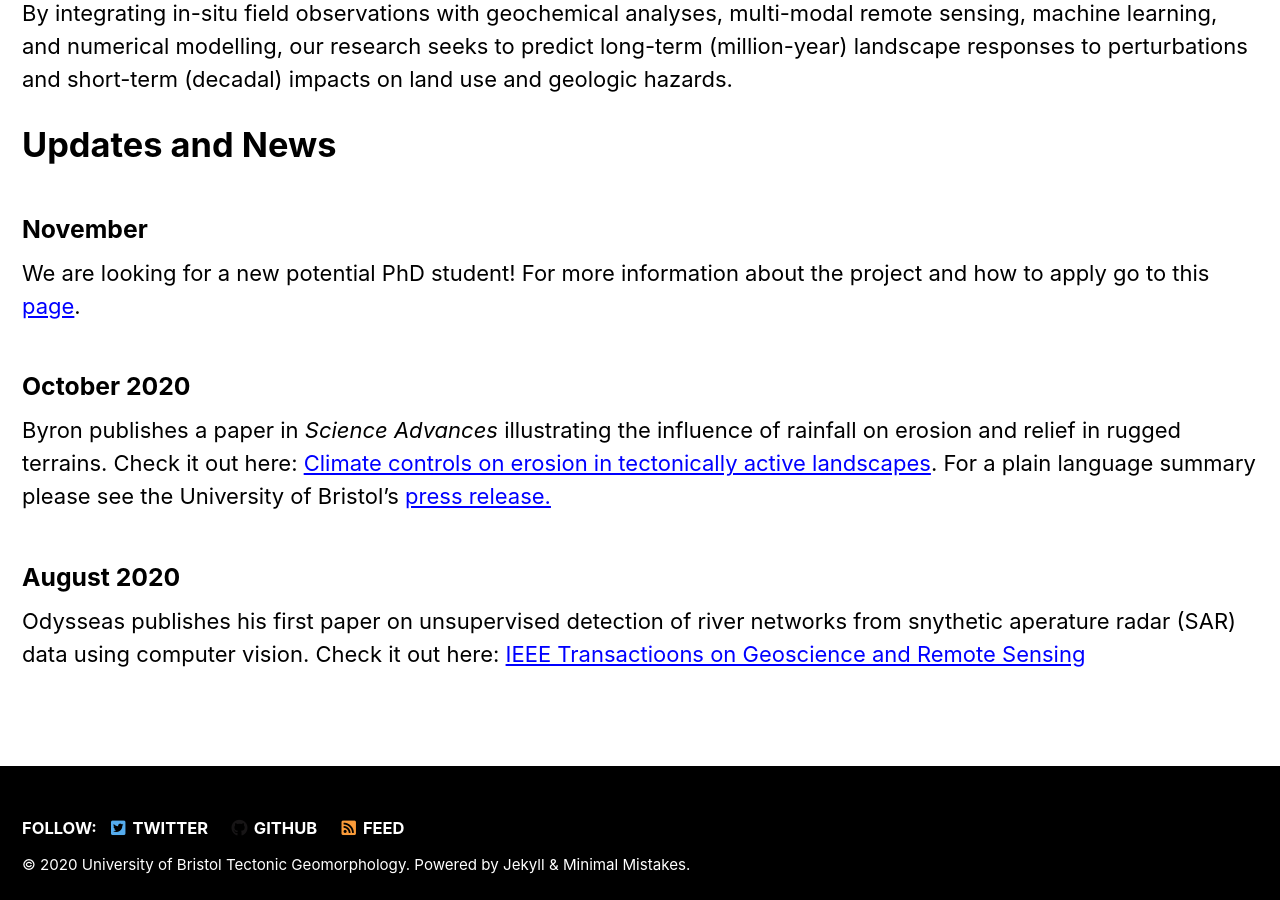
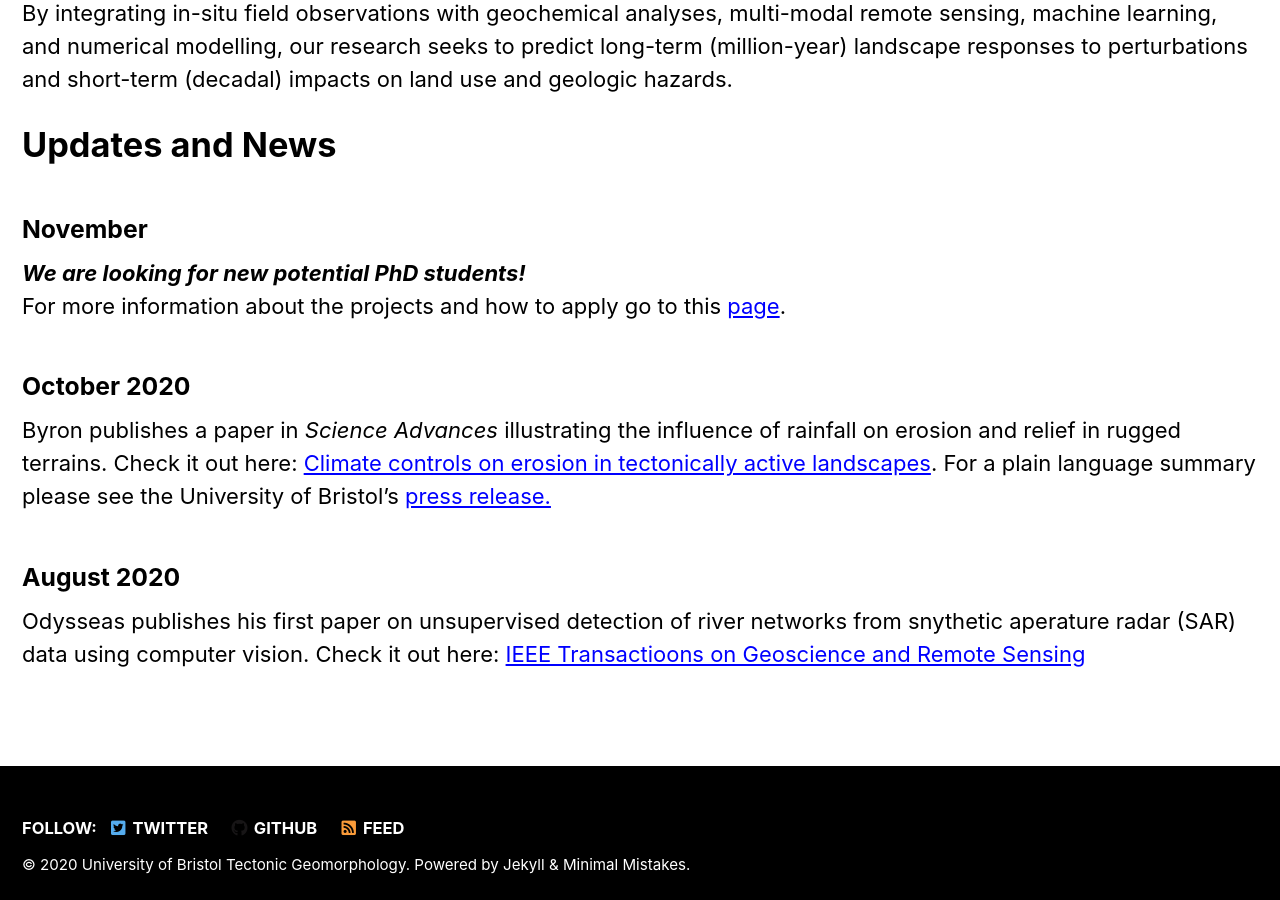
Before and after one commit to baadams/baadams.github.io, a Jekyll site: the page built from _pages/index.md, in a window 1280 px wide and 900 px high, scrolled down 654 px. Built offline with Jekyll 4.4.1, drawn with Linux system fonts in a browser that asks for light colours; cached includes are drawn as plain includes.

Commit message:
Update index.md

```diff
--- a/_pages/index.md
+++ b/_pages/index.md
@@ -24,8 +24,8 @@ By integrating in-situ field observations with geochemical analyses, multi-modal
 
 # Updates and News
 ### November
-We are looking for a new potential PhD student!
-For more information about the project and how to apply go to this [page](https://baadams.github.io/phd_project/).
+**_We are looking for new potential PhD students!_**<br/>
+For more information about the projects and how to apply go to this [page](https://baadams.github.io/phd_project/).
 ### October 2020
 Byron publishes a paper in *Science Advances* illustrating the influence of rainfall on erosion and relief in rugged terrains. Check it out here: [Climate controls on erosion in tectonically active landscapes](https://advances.sciencemag.org/content/6/42/eaaz3166).
 For a plain language summary please see the University of Bristol's [press release.](http://www.bristol.ac.uk/news/2020/october/rain-moves-mountains.html)
```
